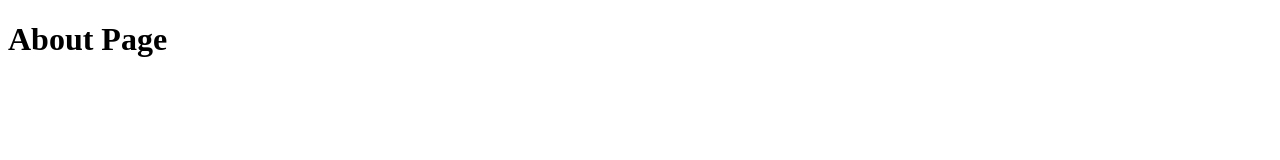
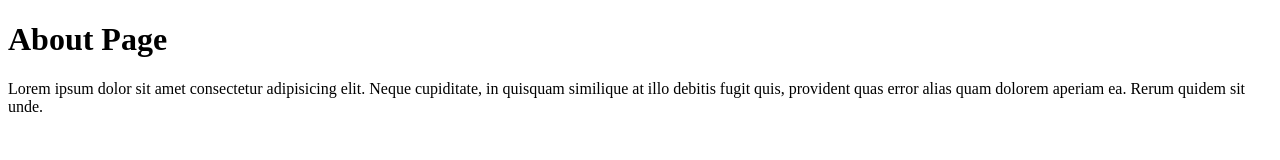
Before and after one commit to Modem-Nithesh/splitmate, a plain HTML site: page about.html in a window 1280 px wide. Drawn offline with Linux system fonts and the light colour scheme.

Commit message:
added new files

```diff
--- a/about.html
+++ b/about.html
@@ -7,5 +7,10 @@
   </head>
   <body>
     <h1>About Page</h1>
+    <p>
+      Lorem ipsum dolor sit amet consectetur adipisicing elit. Neque cupiditate,
+      in quisquam similique at illo debitis fugit quis, provident quas error
+      alias quam dolorem aperiam ea. Rerum quidem sit unde.
+    </p>
   </body>
 </html>
```
Also changed, not shown: contact.html (added, +11 -0 lines), index.html (+1 -0 lines).
